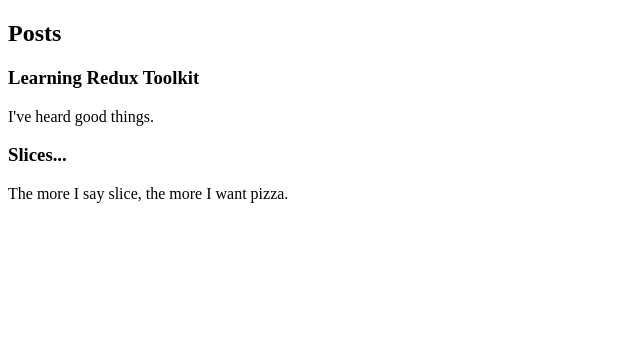
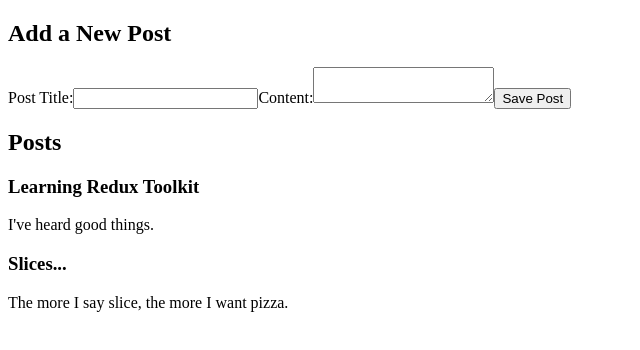
Before and after one commit to Adnan7209/blogPostReduxApp1, a React (Vite) app: page / in a window 1280 px wide. Shown: the top 350 px of the page, without its empty margins (0-640 px from the left). Built offline with nearby package versions, Linux system fonts and the light colour scheme.

Commit message:
added post form

```diff
--- a/src/App.jsx
+++ b/src/App.jsx
@@ -1,9 +1,11 @@
+import AddPostForm from "./features/posts/AddPostForm"
 import PostsList from "./features/posts/PostsList"
 
 function App() {
 
   return (
     <main >
+      <AddPostForm/>
       <PostsList/>
     </main>
   )
--- /dev/null
+++ b/src/features/posts/AddPostForm.jsx
@@ -0,0 +1,50 @@
+import React, { useState } from 'react'
+import { useDispatch } from 'react-redux';
+import { nanoid } from '@reduxjs/toolkit';
+import { postAdded } from './postsSlice';
+const AddPostForm = () => {
+    const dispatch = useDispatch();
+    const [title,setTitle] = useState('');
+    const [content,setContent] = useState('');
+
+    const onTitleChanged = e => setTitle(e.target.value);
+    const onContentChanged = e => setContent(e.target.value);
+
+    const onSavePostClicked = () => {
+        if(title && content) {
+            dispatch(
+                postAdded(title,content)
+                )
+            setTitle('');
+            setContent('');
+        }
+    }
+
+  return (
+    <section>
+        <h2>Add a New Post</h2>
+        <form>
+            <label htmlFor='postTitle'>Post Title:</label>
+            <input
+                type='text'
+                id='postTitle'
+                name='postTitle'
+                value={title}
+                onChange={onTitleChanged}
+            />
+            <label htmlFor='postContent'>Content:</label>
+            <textarea
+                id='postContent'
+                name='postContent'
+                value={content}
+                onChange={onContentChanged}
+            />
+            <button type='button'
+                    onClick={onSavePostClicked}
+                >Save Post</button>
+        </form>
+    </section>
+  )
+}
+
+export default AddPostForm
--- a/src/features/posts/postsSlice.jsx
+++ b/src/features/posts/postsSlice.jsx
@@ -1,4 +1,4 @@
-import { createSlice } from "@reduxjs/toolkit";
+import { createSlice,nanoid } from "@reduxjs/toolkit";
 
 const initialState = [
     {id:'1',title:'Learning Redux Toolkit', content:"I've heard good things."},
@@ -8,8 +8,26 @@
 const postsSlice = createSlice({
     name:'posts',
     initialState,
-    reducers:{}
+    reducers:{
+        postAdded:{
+            reducer(state,action){
+                state.push(action.payload)
+        },
+        prepare(title,content){
+            return{
+                payload:{
+                    id:nanoid(),
+                    title,
+                    content
+                }
+            }
+        }
+    }
+}
 })
 
 export const selectAllPosts = (state) => state.posts;
+
+export const {postAdded} = postsSlice.actions;
+
 export default postsSlice.reducer;
```
